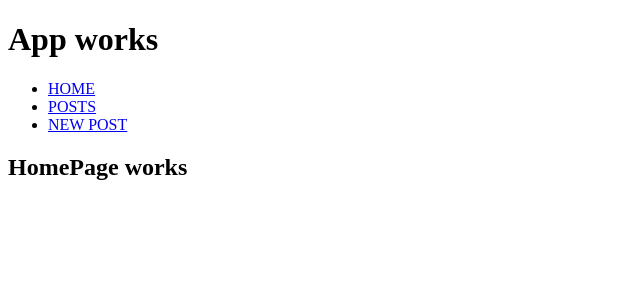
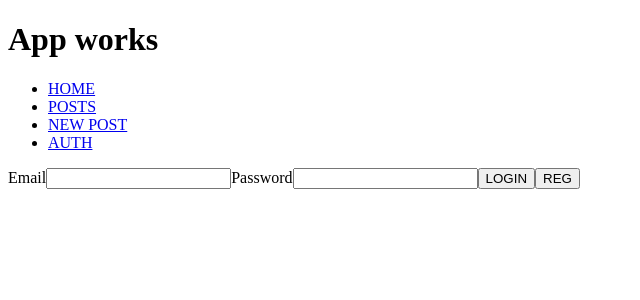
Before and after one commit to costaline/posts-firebase, a React app: page /auth in a window 1280 px wide. Before the commit this address led to /. Shown: the top 300 px of the page, without its empty margins (0-640 px from the left). Built offline with nearby package versions, Linux system fonts and the light colour scheme.

Commit message:
add auth page

```diff
--- a/src/app/components/navbar/navbar.jsx
+++ b/src/app/components/navbar/navbar.jsx
@@ -15,6 +15,9 @@ const NavBar = () => {
           <li>
             <NavLink to="/new-post">NEW POST</NavLink>
           </li>
+          <li>
+            <NavLink to="/auth">AUTH</NavLink>
+          </li>
         </ul>
       </nav>
     </header>
--- /dev/null
+++ b/src/app/routes/auth-page/auth-page.jsx
@@ -0,0 +1,61 @@
+import React, { Component } from "react";
+
+import { firebaseAuthSignUp } from "~services/axios";
+
+class AuthPage extends Component {
+  state = {
+    email: "",
+    password: ""
+  };
+
+  onChangeHandler = (evt) => {
+    this.setState({ [evt.target.name]: evt.target.value });
+  };
+
+  onSubmitHandler = (evt) => {
+    evt.preventDefault();
+
+    console.log(evt.target);
+
+    const authData = {
+      email: this.state.email,
+      password: this.state.password,
+      returnSequreToken: true
+    };
+
+    firebaseAuthSignUp(authData);
+
+    this.setState({ email: "", password: "" });
+  };
+
+  render() {
+    return (
+      <div>
+        <form onSubmit={this.onSubmitHandler}>
+          <label htmlFor="auth-email">Email</label>
+          <input
+            value={this.state.email}
+            onChange={this.onChangeHandler}
+            type="email"
+            name="email"
+            id="auth-email"
+          />
+
+          <label htmlFor="auth-password">Password</label>
+          <input
+            value={this.state.password}
+            onChange={this.onChangeHandler}
+            type="password"
+            name="password"
+            id="auth-password"
+          />
+
+          <button type="submit">LOGIN</button>
+          <button type="submit">REG</button>
+        </form>
+      </div>
+    );
+  }
+}
+
+export default AuthPage;
--- /dev/null
+++ b/src/app/routes/auth-page/index.js
@@ -0,0 +1,2 @@
+import AuthPage from "./auth-page";
+export default AuthPage;
--- a/src/app/routes/index.js
+++ b/src/app/routes/index.js
@@ -1,9 +1,11 @@
 import HomePage from "./home-page";
 import PostsPage from "./posts-page";
 import NewPostPage from "./new-post-page";
+import AuthPage from "./auth-page";
 
 export const routes = [
   { path: "/", component: HomePage, exact: true },
   { path: "/posts", component: PostsPage, exact: false },
-  { path: "/new-post", component: NewPostPage, exact: false }
+  { path: "/new-post", component: NewPostPage, exact: false },
+  { path: "/auth", component: AuthPage, exact: false }
 ];
```
